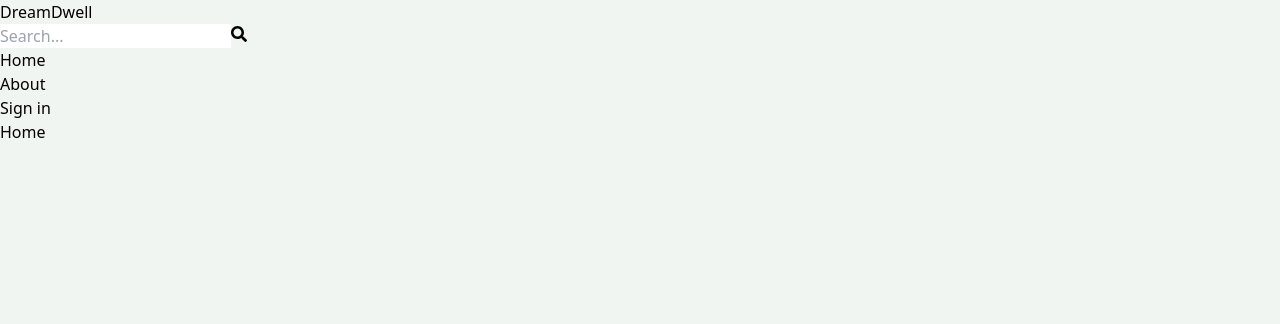
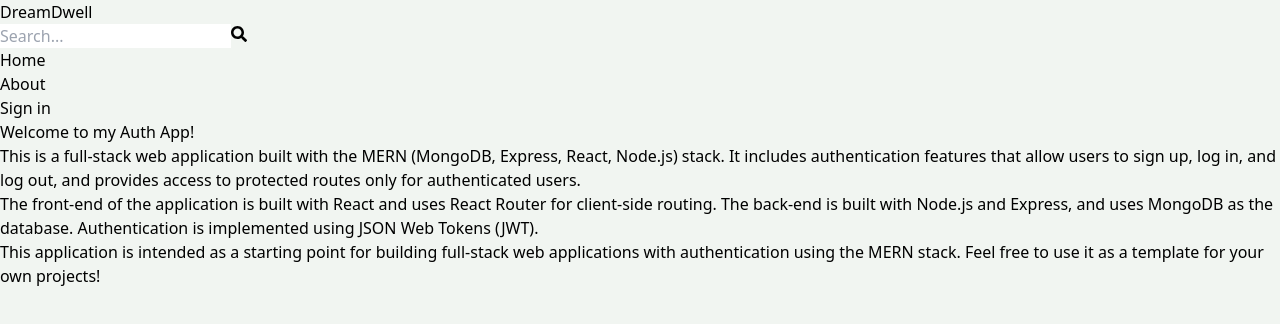
Before and after one commit to OtaraAlex/DreamDwell-Estate, a React (Vite) app in the folder client/: page / in a window 1280 px wide. Shown: the top 324 px of the page. Built offline with nearby package versions, Linux system fonts and the light colour scheme; no server answers.

Commit message:
Complete home and about pages

```diff
--- a/client/src/pages/About.jsx
+++ b/client/src/pages/About.jsx
@@ -1,7 +1,25 @@
-import React from 'react'
+import React from 'react';
 
 export default function About() {
   return (
-    <div>About</div>
-  )
+    <div className='px-4 py-12 max-w-2xl mx-auto'>
+      <h1 className='text-3xl font-bold  mb-4 text-slate-800'>About</h1>
+      <p className='mb-4 text-slate-700'>
+        This is a MERN (MongoDB, Express, React, Node.js) stack application with
+        authentication. It allows users to sign up, log in, and log out, and
+        provides access to protected routes only for authenticated users.
+      </p>
+      <p className='mb-4 text-slate-700'>
+        The front-end of the application is built with React and uses React
+        Router for client-side routing. The back-end is built with Node.js and
+        Express, and uses MongoDB as the database. Authentication is implemented
+        using JSON Web Tokens (JWT).
+      </p>
+      <p className='mb-4 text-slate-700'>
+        This application is intended as a starting point for building full-stack
+        web applications with authentication using the MERN stack. Feel free to
+        use it as a template for your own projects!
+      </p>
+    </div>
+  );
 }
--- a/client/src/pages/Home.jsx
+++ b/client/src/pages/Home.jsx
@@ -1,7 +1,28 @@
-import React from 'react'
+import React from 'react';
 
 export default function Home() {
   return (
-    <div>Home</div>
-  )
+    <div className='px-4 py-12 max-w-2xl mx-auto'>
+      <h1 className='text-3xl font-bold  mb-4 text-slate-800'>
+        Welcome to my Auth App!
+      </h1>
+      <p className='mb-4 text-slate-700'>
+        This is a full-stack web application built with the MERN (MongoDB,
+        Express, React, Node.js) stack. It includes authentication features that
+        allow users to sign up, log in, and log out, and provides access to
+        protected routes only for authenticated users.
+      </p>
+      <p className='mb-4 text-slate-700'>
+        The front-end of the application is built with React and uses React
+        Router for client-side routing. The back-end is built with Node.js and
+        Express, and uses MongoDB as the database. Authentication is implemented
+        using JSON Web Tokens (JWT).
+      </p>
+      <p className='mb-4 text-slate-700'>
+        This application is intended as a starting point for building full-stack
+        web applications with authentication using the MERN stack. Feel free to
+        use it as a template for your own projects!
+      </p>
+    </div>
+  );
 }
```
